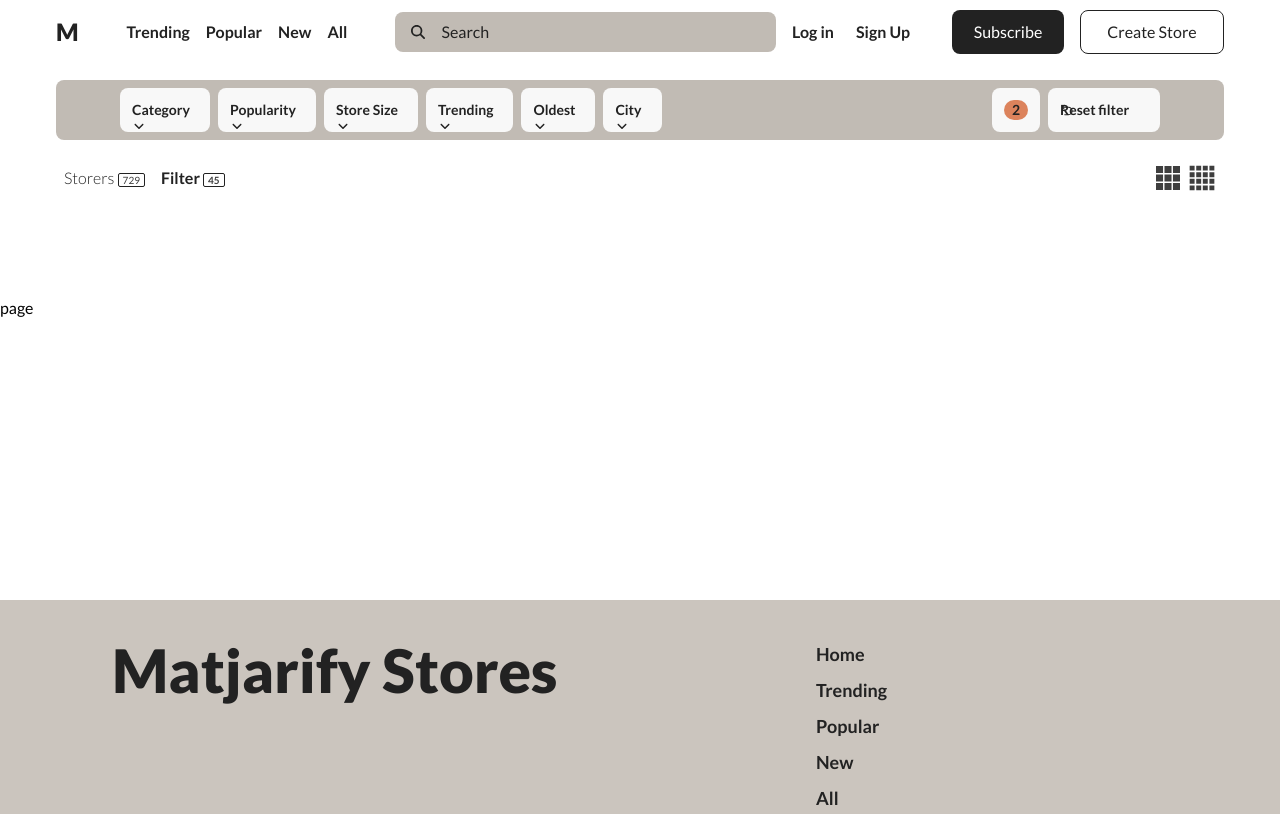
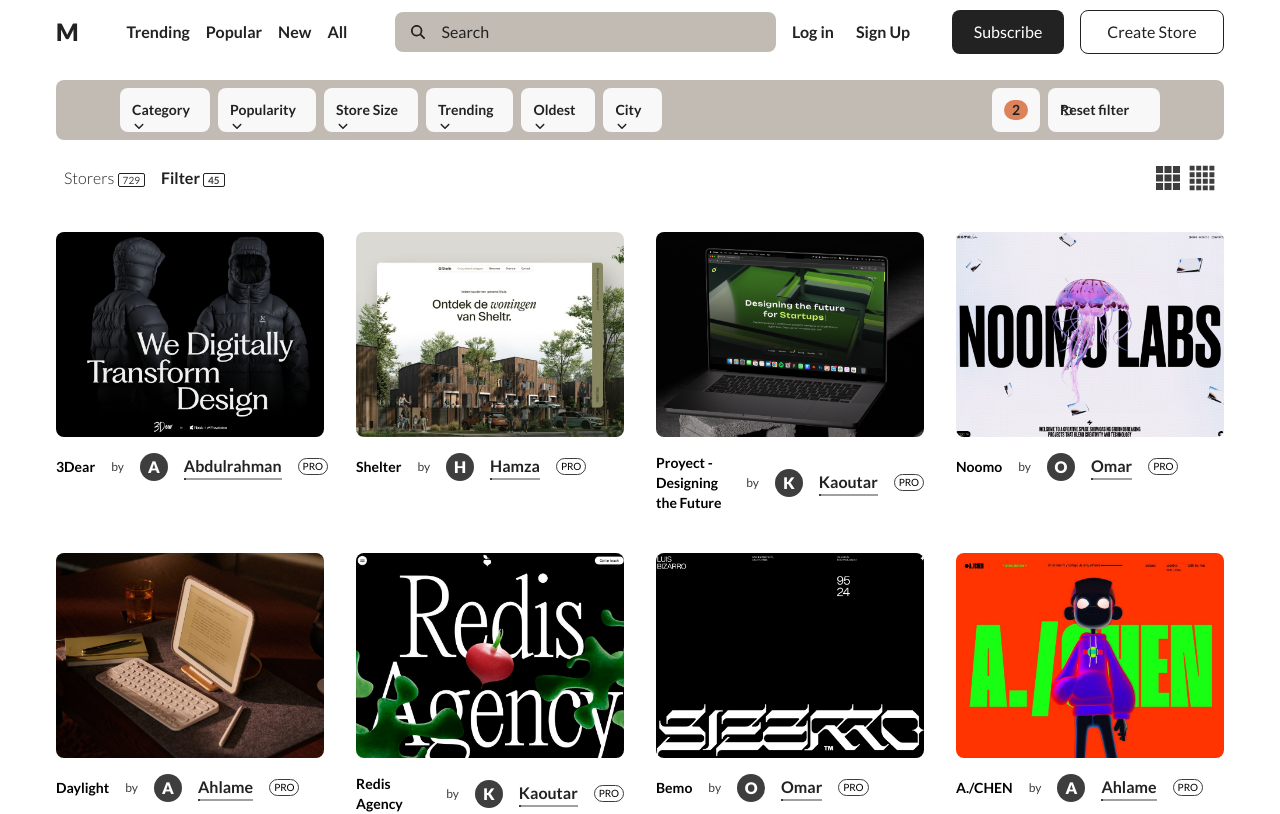
Before and after one commit to RyuzakiiL23/Matjarify-Stores, a Next.js app in the folder front-end/: page /AllStores in a window 1280 px wide. Shown: the top 814 px of the page. Built offline with nearby package versions, Linux system fonts and the light colour scheme.

Commit message:
Stores page

```diff
--- a/front-end/app/(Stores)/AllStores/page.tsx
+++ b/front-end/app/(Stores)/AllStores/page.tsx
@@ -1,7 +1,107 @@
-import React from 'react'
+import Image from "next/image";
+import React from "react";
 
 export default function AllStores() {
+  const data = [
+    {
+      title: "3Dear",
+      img: "/2.png",
+      user: "Abdulrahman",
+      letter: "A",
+    },
+    {
+      title: "Shelter",
+      img: "/3.png",
+      user: "Hamza",
+      letter: "H",
+    },
+    {
+      title: "Proyect - Designing the Future",
+      img: "/4.png",
+      user: "Kaoutar",
+      letter: "K",
+    },
+    {
+      title: "Noomo",
+      img: "/5.png",
+      user: "Omar",
+      letter: "O",
+    },
+    {
+      title: "Daylight",
+      img: "/6.png",
+      user: "Ahlame",
+      letter: "A",
+    },
+    {
+      title: "Redis Agency",
+      img: "/7.png",
+      user: "Kaoutar",
+      letter: "K",
+    },
+    {
+      title: "Bemo",
+      img: "/8.png",
+      user: "Omar",
+      letter: "O",
+    },
+    {
+      title: "A./CHEN",
+      img: "/9.png",
+      user: "Ahlame",
+      letter: "A",
+    },
+    {
+      title: "Luis Bizarro",
+      img: "/10.png",
+      user: "Kaoutar",
+      letter: "K",
+    },
+  ];
   return (
-    <div className='h-96 pt-20'>page</div>
-  )
+    <div className=" mb-20 lg:px-10">
+      <div className="grid md:grid-cols-2 lg:grid-cols-3 xl:grid-cols-4">
+        {data.flatMap((item, index) =>
+          data.flatMap((subItem, subIndex) =>
+            data.map((subSubItem, subSubIndex) => (
+              <div
+                key={`${index}-${subIndex}-${subSubIndex}`}
+                className="relative h-fit w-full mt-10 px-4"
+              >
+                <div className="relative block md:h-[32vw] lg:h-[23vw] xl:h-[16vw] h-[65vw] w-full rounded-lg">
+                  <Image
+                    src={subSubItem.img}
+                    fill
+                    alt="img 1"
+                    style={{ objectFit: "cover" }}
+                    className="rounded-lg w-full h-full"
+                  />
+                </div>
+                <div className="flex gap-4 items-center mt-4">
+                  <p className="font-bold text-sm cursor-pointer">
+                    {subSubItem.title}
+                  </p>
+                  <p className="text-xs text-trdbackground">by</p>
+                  <div className="flex items-center justify-center gap-4 group cursor-pointer">
+                    <div className="flex justify-center items-center text-white font-extrabold rounded-full bg-trdbackground w-7 h-7">
+                      {subSubItem.letter}
+                    </div>
+                    <div className="relative">
+                      <p className="md:flex font-bold text-primary border-b-2 border-border">
+                        {subSubItem.user}
+                      </p>
+                      <div className="border-t border group-hover:w-full duration-300 ease-out border-trdbackground w-0 bottom-0 absolute"></div>
+                    </div>
+                    <p className="text-[10px] border rounded-full px-1 border-trdbackground">
+                      PRO
+                    </p>
+                  </div>
+                </div>
+              </div>
+            ))
+          )
+        )}
+      </div>
+    </div>
+  );
 }
--- a/front-end/app/(Stores)/_components/SearchBar/FilterBar.tsx
+++ b/front-end/app/(Stores)/_components/SearchBar/FilterBar.tsx
@@ -26,7 +26,7 @@
   ];
   return (
     <div className="pt-20">
-      <div className="flex lg:flex-row flex-col bg-input items-center text-primary mx-4 md:mx-14 rounded-lg px-1 lg:px-14">
+      <div className="flex lg:flex-row flex-col bg-input items-center text-primary mx-4 lg:mx-14 rounded-lg px-1 lg:px-14">
         <ul className="grid grid-cols-2 lg:flex w-full p-2 gap-2">
           {filters.map((item, index) => (
             <li
@@ -52,7 +52,7 @@
           </li>
         </ul>
       </div>
-      <div className="flex my-6 w-full justify-between items-center md:px-12">
+      <div className="flex mt-6 w-full justify-between items-center lg:px-12">
         <div className="px-4 flex gap-4 text-primary">
           <p className="font-light">
             Storers{" "}
```
